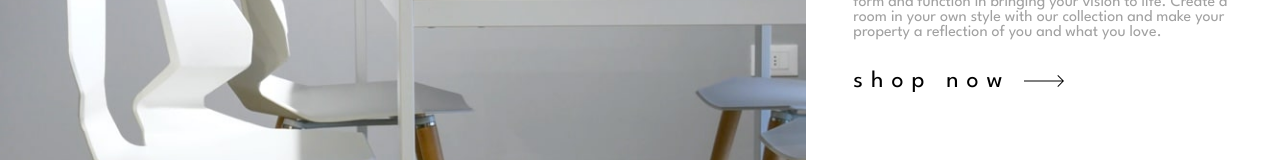
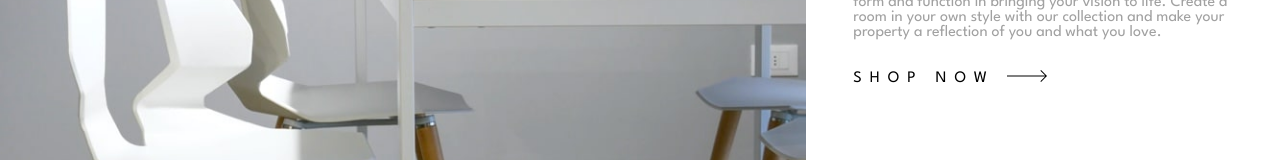
Before and after one commit to nour-elhabbal/room-homepage, a React (Create React App) app: page / in a window 1280 px wide. Shown: the part 229-389 px from the top of the page. Built offline with nearby package versions, Linux system fonts and the light colour scheme.

Commit message:
Style: changed the "shop now" anchor tag size

```diff
--- a/src/styles/SlidingComponent.scss
+++ b/src/styles/SlidingComponent.scss
@@ -62,7 +62,7 @@
           transition: 0.2s ease-in-out;
           cursor: pointer;
 
-          font-size: 24px;
+          text-transform: uppercase;
           letter-spacing: 8px;
 
           &:hover {
```
